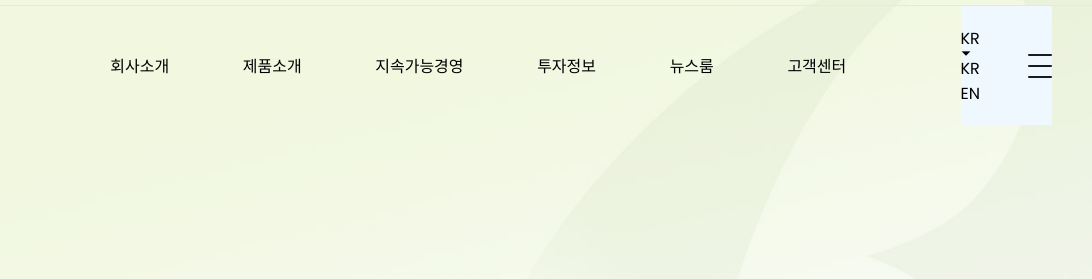
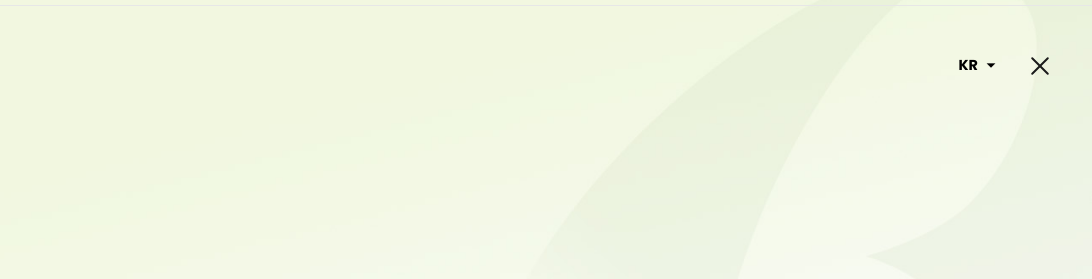
Before and after one commit to kimsuminn/Binggrae, a plain HTML site: page index.html in a window 1280 px wide. Both pictures are taken after a click on the element 1228 px from the left and 91 px from the top of the page. Shown: the part 26-305 px from the top of the page, 188-1280 px from the left. Drawn offline with Linux system fonts and the light colour scheme.

Commit message:
update: 언어 선택 버튼 / hamberger 버튼

```diff
--- a/css/header.css
+++ b/css/header.css
@@ -56,7 +56,7 @@ header {
 header .header_container {
   width: 100%;
   height: 120px;
-  overflow: hidden;
+  overflow: visible;
   transition: .5s;
 }
 
@@ -72,6 +72,7 @@ header .header_container {
   transition: .5s;
 }
 
+/* logo */
 .header_sec01 {
   height: 100%;
   display: flex;
@@ -84,6 +85,7 @@ header .header_container {
   height: 35px;
 }
 
+/* header menu */
 .header_sec02 {
   height: 100%;
 }
@@ -154,7 +156,7 @@ header .header_container {
 }
 
 .header_sec02 .gnb01 .depth01 > li > .depth02 > li > a {
-  font-size: clamp(0.9rem, 1vw, 1.1rem);
+  font-size: 1rem;
   transition: .3s;
 }
 
@@ -162,6 +164,7 @@ header .header_container {
   color: #E72F28;
 }
 
+/* lang */
 .header_sec03 {
   height: 100%;
 }
@@ -169,14 +172,58 @@ header .header_container {
 .header_sec03 .right {
   height: 100%;
   display: flex;
-  gap: 3rem;
+  gap: 2rem;
   align-items: center;
-  background-color: aliceblue;
 }
 
+.header_sec03 .right .lang {
+  height: 100%;
+  font-size: clamp(0.9rem, 1vw, 1rem);
+  font-weight: 700;
+  align-content: center;
+  position: relative;
+}
+
+.header_sec03 .right .lang p {
+  height: 100%;
+  display: flex;
+  gap: 0.5rem;
+  align-items: center;
+  cursor: pointer;
+}
+
+.header_sec03 .right .lang ul {
+  height: 0;
+  overflow: hidden;
+  position: absolute;
+  top: calc(50% + 1rem);
+  left: 0;
+  display: flex;
+  flex-direction: column;
+  justify-content: center;
+  background-color: #fff;
+  border-radius: 1rem;
+  box-shadow: 0 0 4px rgba(0, 0, 0, 0.1);
+  overflow: hidden;
+  transition: .5s;
+}
+
+.header_sec03 .right .lang ul.on {
+  height: 64px;
+}
+
+.header_sec03 .right .lang ul li {
+  padding: 0.25rem 1rem;
+}
+
+.header_sec03 .right .lang ul li:first-child {
+  padding-bottom: 0;
+}
+
+/* hamberger */
 .header_sec03 .right .hamberger {
   width: 24px;
-  height: 24px;
+  height: 20px;
   cursor: pointer;
 }
 
@@ -193,4 +240,17 @@ header .header_container {
   height: 2px;
   background-color: #1b1b1b;
   border-radius: 30px;
+  transition: .5s;
 }
+
+.header_sec03 .right .hamberger a.on span:first-child {
+  transform: translateY(9px) rotate(-45deg) ;
+}
+
+.header_sec03 .right .hamberger a.on span:nth-child(2) {
+  opacity: 0;
+}
+
+.header_sec03 .right .hamberger a.on span:last-child {
+  transform: translateY(-9px) rotate(45deg);
+}
--- a/css/init.css
+++ b/css/init.css
@@ -1,5 +1,6 @@
 /* init.css */
-@import url('https://fonts.googleapis.com/css2?family=Noto+Sans+KR:wght@100..900&family=Poppins:ital,wght@0,100;0,200;0,300;0,400;0,500;0,600;0,700;0,800;0,900;1,100;1,200;1,300;1,400;1,500;1,600;1,700;1,800;1,900&display=swap');
+@import url('https://fonts.googleapis.com/css2?family=Poppins:ital,wght@0,100;0,200;0,300;0,400;0,500;0,600;0,700;0,800;0,900;1,100;1,200;1,300;1,400;1,500;1,600;1,700;1,800;1,900&display=swap');
+@import url('https://fonts.googleapis.com/css2?family=Noto+Sans+KR:wght@100..900&display=swap');
 
 @font-face {
   font-family: 'Binggrae';
--- a/index.html
+++ b/index.html
@@ -26,25 +26,6 @@
             <div class="header_sec02"></div>
             <div class="header_sec03">
               <div class="right">
-                <div class="lang">
-                  <p>
-                    <span>KR</span>
-                    <span class="triangle">
-                      <img src="./img/layout/lang_btn.png" alt="lang_btn">
-                    </span>
-                  </p>
-                  <ul>
-                    <li><a href="/">KR</a></li>
-                    <li><a href="#">EN</a></li>
-                  </ul>
-                </div>
-                <div class="hamberger">
-                  <a href="#">
-                    <span></span>
-                    <span></span>
-                    <span></span>
-                  </a>
-                </div>
               </div>
             </div>
           </div>
--- a/script/header.js
+++ b/script/header.js
@@ -166,8 +166,59 @@ function headerContainer() {
   sec02();
 
   function sec03() {
-    let section03 = document.querySelector('.header_sec03');
+    let section03 = document.querySelector('.header_sec03 .right');
+    section03.innerHTML = `
+      <div class="lang">
+        <p>
+          <span>KR</span>
+          <span class="triangle">
+            <img src="https://kimsuminn.github.io/binggrae/img/layout/lang_btn.png" alt="lang_btn">
+          </span>
+        </p>
+        <ul>
+          <li><a href="/binggrae/">KR</a></li>
+          <li><a href="#">EN</a></li>
+        </ul>
+      </div>
+    `;
+
+    let langBtn = section03.querySelector('.lang p');
+    langBtn.addEventListener('click', () => {
+      let langList = section03.querySelector('.lang ul');
+      langList.classList.toggle('on');
+    })
+
+    // hamberger
+    let ham = document.createElement('div');
+    ham.classList.add('hamberger');
+    section03.appendChild(ham);
+
+    ham.innerHTML = `
+      <a href="#">
+        <span></span>
+        <span></span>
+        <span></span>
+      </a>
+    `;
+
+    let section02 = document.querySelector('header .header_container .header_section .header_sec02');
+    let hamBtn = document.querySelector('.header_sec03 .right .hamberger a');
+    hamBtn.addEventListener('click', () => {
+      hamBtn.classList.toggle('on');
+
+      console.log(innerWidth);
+
+      if (hamBtn.classList.contains('on')) {
+        section02.style.display = 'none';
+      } else {
+        if (innerWidth > 1024) {
+          section02.style.display = 'block';
+        }
+      }
+    })
   }
+
+  sec03();
 }
 
 headerContainer();
```
